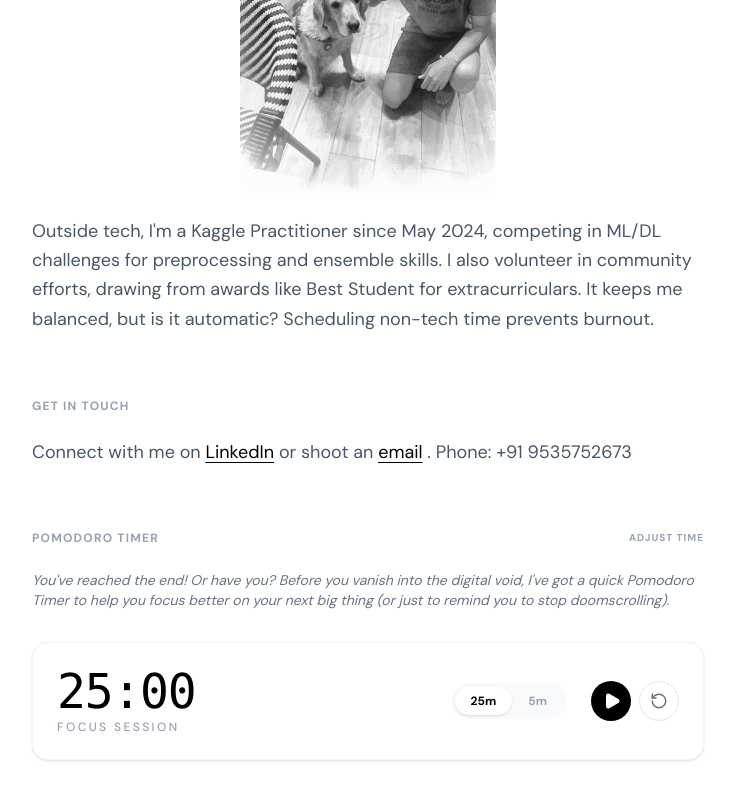
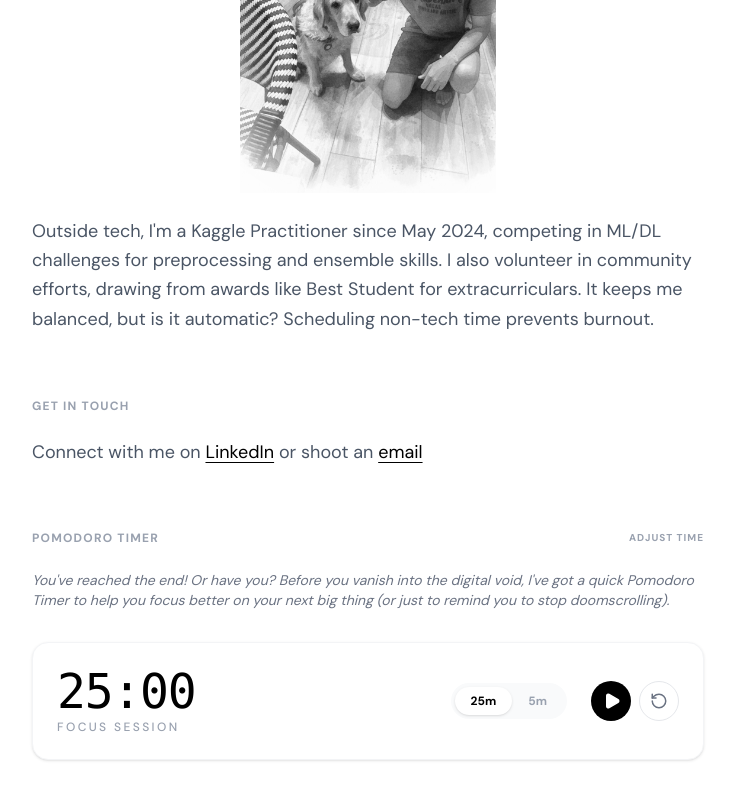
Before and after one commit to sanjanb/sanjanbm, a Next.js app: page / in a window 1280 px wide. Shown: the part 4380-5180 px from the top of the page, without its empty margins (272-1007 px from the left). Built offline with nearby package versions, Linux system fonts and the light colour scheme.

Commit message:
feat: Create the main portfolio page with an interactive UI, agent/human mode toggle, lofi player, and dynamic content display.

```diff
--- a/app/page.tsx
+++ b/app/page.tsx
@@ -551,7 +551,6 @@ export default function Home() {
                   >
                     email
                   </a>
-                  {" "}. Phone: +91 9535752673
                 </p>
               </div>
             </div>
```
